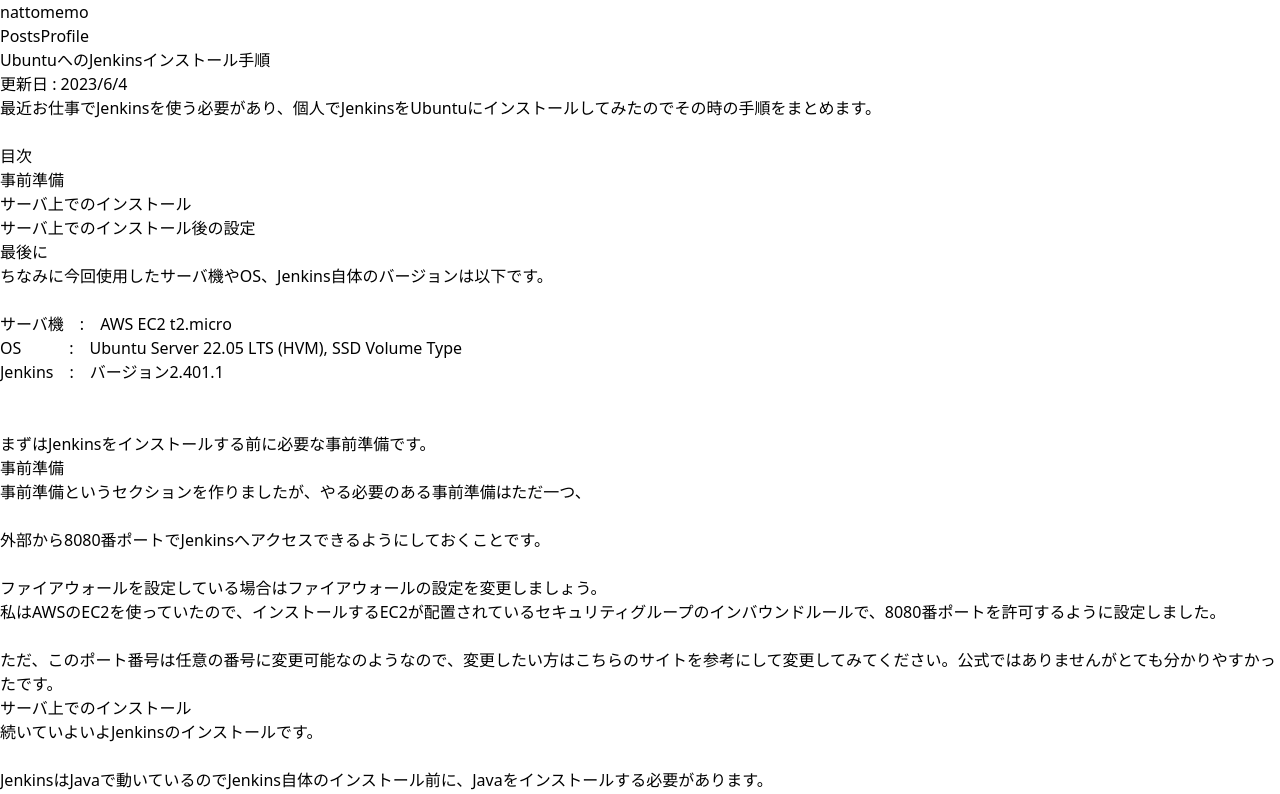
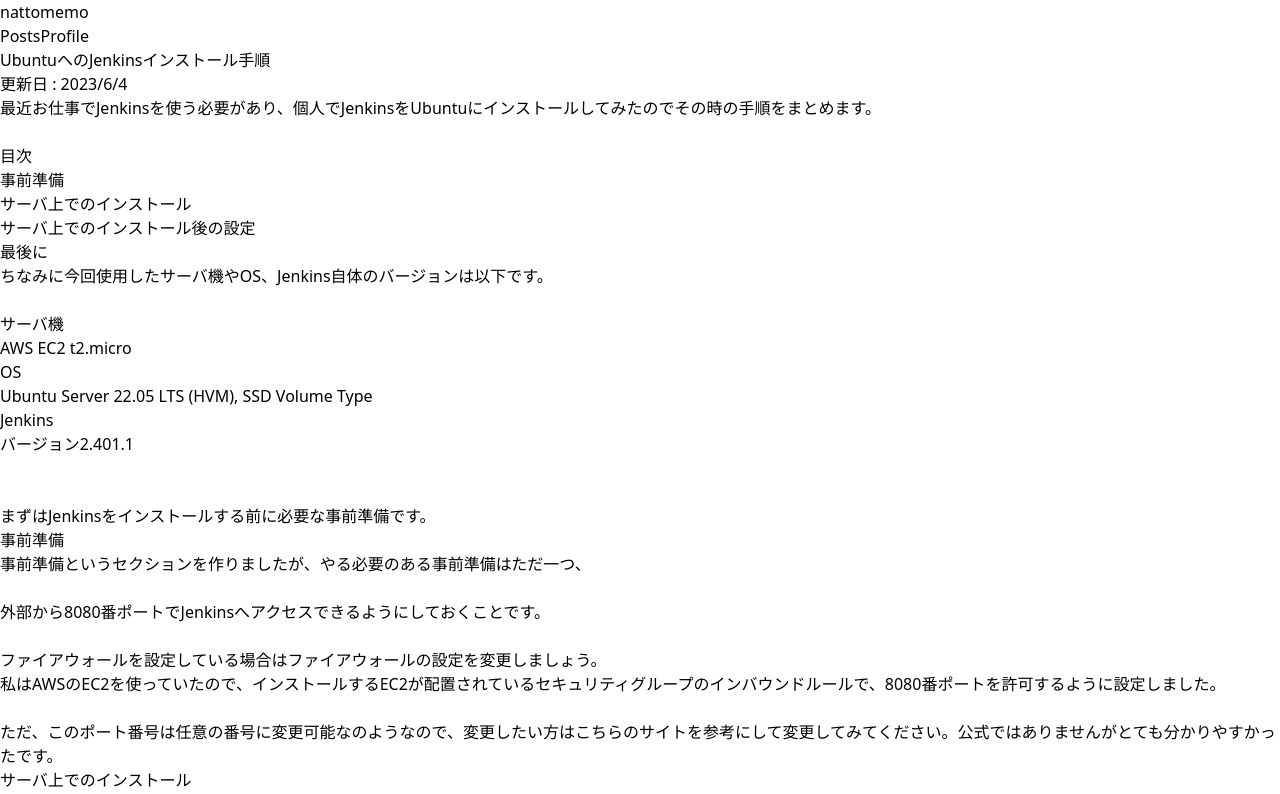
Before and after one commit to nattomatofu/blog, a Next.js app: page /posts/jenkins-memo in a window 1280 px wide. Shown: the top 794 px of the page. Built offline with nearby package versions, Linux system fonts and the light colour scheme.

Commit message:
Jenkinsnの記事を修正

```diff
--- a/src/pages/posts/jenkins-memo.js
+++ b/src/pages/posts/jenkins-memo.js
@@ -67,9 +67,12 @@
                                 <br />
                                 <br />
                                 <ul className="list-disc pl-6 md:pl-12">
-                                    <li>サーバ機　:　AWS EC2 t2.micro</li>
-                                    <li>OS　　　:　Ubuntu Server 22.05 LTS (HVM), SSD Volume Type</li>
-                                    <li>Jenkins　:　バージョン2.401.1</li>
+                                    <li>サーバ機</li>
+                                    <li className="ml-6">AWS EC2 t2.micro</li>
+                                    <li>OS</li>
+                                    <li className="ml-6">Ubuntu Server 22.05 LTS (HVM), SSD Volume Type</li>
+                                    <li>Jenkins</li>
+                                    <li className="ml-6">バージョン2.401.1</li>
                                 </ul>
                                 <br />
                                 <br />
```
